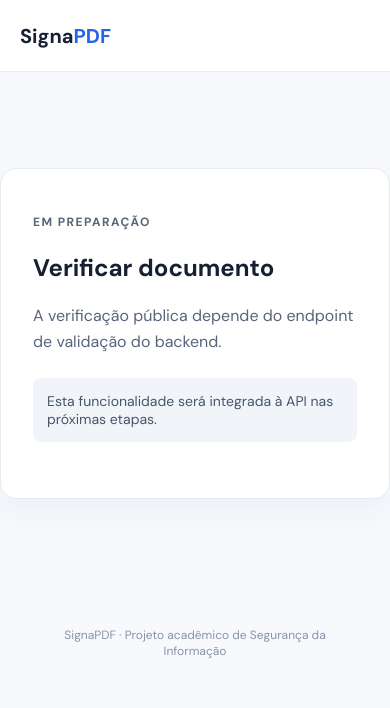
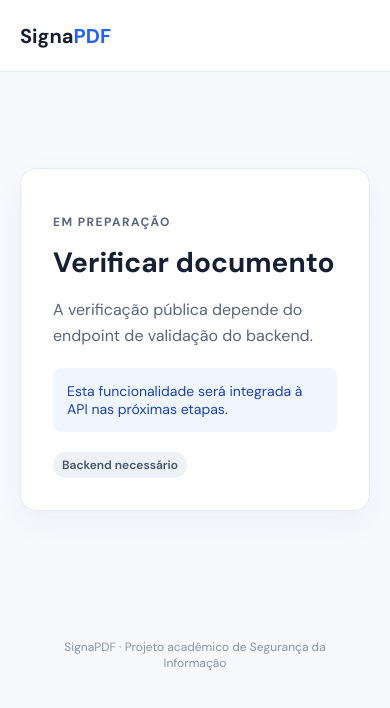
Before and after one commit to matheusgvl/assinaturaDigitalFront, a React (Vite) app: page /verify in a window 390 px wide. Shown: the top 708 px of the page. Built offline with nearby package versions, Linux system fonts and the light colour scheme.

Commit message:
feat(ui): adiciona componentes reutilizaveis e design system Ref #2

```diff
--- a/src/main.tsx
+++ b/src/main.tsx
@@ -1 +1 @@
-import React from 'react'; import ReactDOM from 'react-dom/client'; import { App } from './app/App'; import './styles/globals.css'; ReactDOM.createRoot(document.getElementById('root')!).render(<React.StrictMode><App /></React.StrictMode>);
+import React from 'react'; import ReactDOM from 'react-dom/client'; import { App } from './app/App'; import './styles/globals.css'; import './styles/components.css'; ReactDOM.createRoot(document.getElementById('root')!).render(<React.StrictMode><App /></React.StrictMode>);
--- a/src/pages/Pages.tsx
+++ b/src/pages/Pages.tsx
@@ -1,5 +1,5 @@
-import { Link } from 'react-router-dom';
-const Pending = ({ title, text }: { title: string; text: string }) => <section className="card page-card"><p className="eyebrow">Em preparação</p><h1>{title}</h1><p>{text}</p><span className="notice">Esta funcionalidade será integrada à API nas próximas etapas.</span></section>;
+import { Link } from 'react-router-dom'; import { Alert, Badge, Card, Container, PageHeader } from '../components/ui';
+const Pending = ({ title, text }: { title: string; text: string }) => <Container className="page-card"><Card><PageHeader eyebrow="Em preparação" title={title} description={text} /><Alert>Esta funcionalidade será integrada à API nas próximas etapas.</Alert><Badge>Backend necessário</Badge></Card></Container>;
 export function HomePage() { return <section className="hero"><div><p className="eyebrow">Assinatura digital segura</p><h1>Documentos confiáveis, do início ao fim.</h1><p className="lead">Uma base segura para assinar e verificar PDFs com transparência, integridade e autenticidade.</p><div className="actions"><Link className="button primary" to="/login">Acessar plataforma</Link><Link className="button secondary" to="/verify">Verificar documento</Link></div></div><div className="hero-panel"><div className="shield">✓</div><h2>Segurança por projeto</h2><p>Arquitetura preparada para autenticação forte e assinatura criptográfica.</p></div></section>; }
 export function LoginPage() { return <Pending title="Entrar na plataforma" text="A autenticação será disponibilizada quando a API de identidade estiver integrada." />; }
 export function RegisterPage() { return <Pending title="Criar sua conta" text="O cadastro estará disponível após a definição do fluxo de identidade do sistema." />; }
--- /dev/null
+++ b/src/styles/components.css
@@ -0,0 +1 @@
+.container{width:min(1120px,100%);margin-inline:auto;padding-inline:24px}.page-header{display:flex;justify-content:space-between;gap:24px;align-items:start}.page-header h1{margin:8px 0;font-size:32px}.page-header p:not(.eyebrow){color:#58657a;line-height:1.6}.label{display:block;font-size:14px;font-weight:600;margin-bottom:6px}.input{width:100%;border:1px solid #cbd5e1;border-radius:8px;padding:11px 12px;font:inherit}.input:focus{outline:3px solid #bfdbfe;border-color:#2563eb}.button.secondary{border:0}.button.ghost{background:transparent;color:#2563eb;border:1px solid #dbe5f3}.badge{display:inline-block;border-radius:999px;padding:5px 9px;font-size:12px;font-weight:600;background:#eef2f7;color:#475569}.badge-info{background:#eaf1ff;color:#1d4ed8}.badge-success{background:#dcfce7;color:#166534}.badge-danger{background:#fee2e2;color:#991b1b}.alert{border-radius:8px;padding:14px;margin:20px 0;font-size:14px}.alert-info{background:#eff6ff;color:#1e40af}.alert-danger{background:#fef2f2;color:#991b1b}.alert-success{background:#f0fdf4;color:#166534}@media(max-width:720px){.container{padding-inline:20px}.page-header{display:block}.page-header h1{font-size:28px}}
```
Also changed, not shown: src/components/ui.tsx (added, +9 -0 lines).
